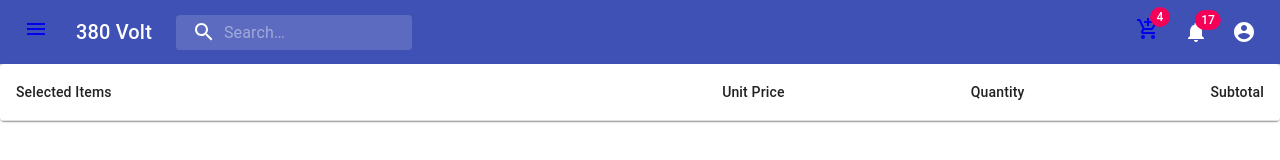
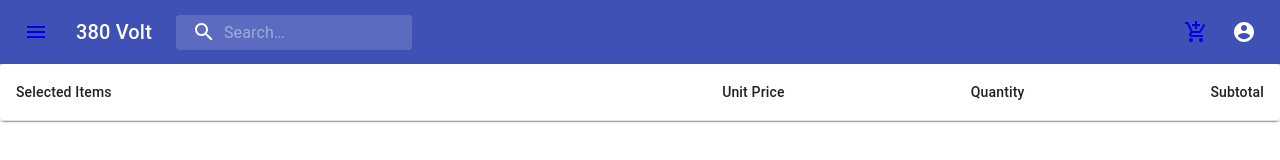
Before and after one commit to omgpiu/shop, a React (Create React App) app: page /cart in a window 1280 px wide. Shown: the top 160 px of the page. Built offline with nearby package versions, Linux system fonts and the light colour scheme.

Commit message:
Header fix

```diff
--- a/src/features/f2-cart/c1-ui/Cart.tsx
+++ b/src/features/f2-cart/c1-ui/Cart.tsx
@@ -1,15 +1,81 @@
 import React from 'react';
-import {CartTable} from '../../../test/test';
-import {useSelector} from 'react-redux';
+import {makeStyles} from '@material-ui/core/styles';
+import Table from '@material-ui/core/Table';
+import TableBody from '@material-ui/core/TableBody';
+import TableCell from '@material-ui/core/TableCell';
+import TableContainer from '@material-ui/core/TableContainer';
+import TableHead from '@material-ui/core/TableHead';
+import TableRow from '@material-ui/core/TableRow';
+import Paper from '@material-ui/core/Paper';
+import {useDispatch, useSelector} from 'react-redux';
+
+import {Button} from '@material-ui/core';
 import {getCartItems} from '../c2-bll/cart-selectors';
+import { setQuantity } from '../c2-bll/cart-reducer';
 
-export const Cart = () => {
+const useStyles = makeStyles({
+    table: {
+        minWidth: 650,
+    },
+});
 
+export const Cart: React.FC = () => {
+    const cartItems = useSelector(getCartItems)
+    const dispatch = useDispatch()
+    const increaseQuantity = (id: string, quantityToBuy: number) => {
+        dispatch(setQuantity({id, quantityToBuy}))
+    }
+    const decreaseQuantity = (id: string, quantityToBuy: number) => {
+        dispatch(setQuantity({id, quantityToBuy}))
+    }
+    const classes = useStyles();
+    return (
+        <TableContainer component={Paper}>
+            <Table className={classes.table} aria-label="simple table">
+                <TableHead>
+                    <TableRow>
+                        <TableCell>Selected Items</TableCell>
+                        <TableCell align="right"></TableCell>
+                        <TableCell align="right"></TableCell>
+                        <TableCell align="right">Unit Price</TableCell>
+                        <TableCell align="right">Quantity</TableCell>
+                        <TableCell align="right">Subtotal</TableCell>
 
-    return (
-        <div>
-            <CartTable />
-
-        </div>
-    )
+                    </TableRow>
+                </TableHead>
+                <TableBody>
+                    {cartItems.map((item) => (
+                        <TableRow key={item.id}>
+                            <TableCell component="th" scope="row">
+                                <input type='checkbox'/>
+                            </TableCell>
+                            <TableCell align="right"><img src={item.img} alt="" width={50} height={50}/></TableCell>
+                            <TableCell align="right">{item.title}</TableCell>
+                            <TableCell align="right">{item.price}</TableCell>
+                            <TableCell align="right">
+                                <div>
+                                    {item.quantityToBuy}
+                                </div>
+                                <Button variant="contained" color="primary" size='small'
+                                        onClick={(e) => {
+                                            increaseQuantity(item.id, item.quantityToBuy + 1)
+                                        }}
+                                >
+                                    Add one
+                                </Button>
+                                <Button variant="contained" color="secondary" size='small'
+                                        disabled={!item.quantityToBuy}
+                                        onClick={() => {
+                                            decreaseQuantity(item.id, item.quantityToBuy - 1)
+                                        }}>
+                                    Delete one
+                                </Button>
+                            </TableCell>
+                            <TableCell align="right">{item.price * item.quantityToBuy}</TableCell>
+                        </TableRow>
+                    ))}
+                </TableBody>
+            </Table>
+        </TableContainer>
+    );
 }
--- a/src/features/f2-cart/c2-bll/cart-selectors.ts
+++ b/src/features/f2-cart/c2-bll/cart-selectors.ts
@@ -7,8 +7,3 @@ import {useSelector} from 'react-redux';
 export const getCartItems = (state: AppRootStateType): ItemType[] => {
     return state.cart.items
 };
-// export const getQuantity = (id: string):number=> {
-//     const quantity = useSelector<AppRootStateType,ItemType[]>(state=>state.cart.items)
-//     const itemId = quantity.filter(el => el.id === id);
-//     return itemId[0].quantityToBuy
-// };
--- a/src/main/m4-common/c1-header/Header.tsx
+++ b/src/main/m4-common/c1-header/Header.tsx
@@ -11,7 +11,9 @@ import NotificationsIcon from '@material-ui/icons/Notifications';
 import MoreIcon from '@material-ui/icons/MoreVert';
 import AddShoppingCartIcon from '@material-ui/icons/AddShoppingCart';
 import {Link} from 'react-router-dom'
-import {CART_PATH, SHOP_PAGE_PATH} from "../c2-routes/Routes";
+import {CART_PATH, SHOP_PAGE_PATH} from '../c2-routes/Routes';
+import {useSelector} from 'react-redux';
+import {getCartItems} from '../../../features/f2-cart/c2-bll/cart-selectors';
 
 const useStyles = makeStyles((theme: Theme) =>
     createStyles({
@@ -80,30 +82,25 @@ const useStyles = makeStyles((theme: Theme) =>
 );
 
 export default function Header() {
+    const cartItems = useSelector(getCartItems).length
     const classes = useStyles();
     const [anchorEl, setAnchorEl] = React.useState<null | HTMLElement>(null);
     const [mobileMoreAnchorEl, setMobileMoreAnchorEl] = React.useState<null | HTMLElement>(null);
-
     const isMenuOpen = Boolean(anchorEl);
     const isMobileMenuOpen = Boolean(mobileMoreAnchorEl);
-
     const handleProfileMenuOpen = (event: React.MouseEvent<HTMLElement>) => {
         setAnchorEl(event.currentTarget);
     };
-
     const handleMobileMenuClose = () => {
         setMobileMoreAnchorEl(null);
     };
-
     const handleMenuClose = () => {
         setAnchorEl(null);
         handleMobileMenuClose();
     };
-
     const handleMobileMenuOpen = (event: React.MouseEvent<HTMLElement>) => {
         setMobileMoreAnchorEl(event.currentTarget);
     };
-
     const menuId = 'primary-search-account-menu';
     const renderMenu = (
         <Menu
@@ -132,14 +129,14 @@ export default function Header() {
             onClose={handleMobileMenuClose}
         >
             <MenuItem>
+                <Link to={CART_PATH}>
                     <IconButton aria-label="show 4 new mails" color="inherit">
-                    <Badge badgeContent={4} color="secondary">
+                        <Badge badgeContent={cartItems} color="secondary">
                             <AddShoppingCartIcon/>
 
                         </Badge>
                     </IconButton>
-                {/*<p>Shopping cart</p>*/}
-
+                </Link>
             </MenuItem>
             <MenuItem>
                 <IconButton aria-label="show 11 new notifications" color="inherit">
@@ -167,14 +164,16 @@ export default function Header() {
         <div className={classes.grow}>
             <AppBar position="static">
                 <Toolbar>
+                    <Link to={SHOP_PAGE_PATH}>
                         <IconButton
                             edge="start"
                             className={classes.menuButton}
                             color="inherit"
                             aria-label="open drawer"
                         >
-                        <Link to={SHOP_PAGE_PATH}> <MenuIcon/></Link>
+                            <MenuIcon/>
                         </IconButton>
+                    </Link>
                     <Typography className={classes.title} variant="h6" noWrap>
                         380 Volt
                     </Typography>
@@ -193,17 +192,13 @@ export default function Header() {
                     </div>
                     <div className={classes.grow}/>
                     <div className={classes.sectionDesktop}>
+                        <Link to={CART_PATH}>
                             <IconButton aria-label="show 4 new mails" color="inherit">
-                            <Badge badgeContent={4} color="secondary">
-
-                                <Link to={CART_PATH}> <AddShoppingCartIcon/></Link>
+                                <Badge badgeContent={cartItems} color="secondary">
+                                    <AddShoppingCartIcon/>
                                 </Badge>
                             </IconButton>
-                        <IconButton aria-label="show 17 new notifications" color="inherit">
-                            <Badge badgeContent={17} color="secondary">
-                                <NotificationsIcon/>
-                            </Badge>
-                        </IconButton>
+                        </Link>
                         <IconButton
                             edge="end"
                             aria-label="account of current user"
--- a/src/test/test.tsx
+++ /dev/null
@@ -1,80 +0,0 @@
-import React from 'react';
-import {makeStyles} from '@material-ui/core/styles';
-import Table from '@material-ui/core/Table';
-import TableBody from '@material-ui/core/TableBody';
-import TableCell from '@material-ui/core/TableCell';
-import TableContainer from '@material-ui/core/TableContainer';
-import TableHead from '@material-ui/core/TableHead';
-import TableRow from '@material-ui/core/TableRow';
-import Paper from '@material-ui/core/Paper';
-import {useDispatch, useSelector} from 'react-redux';
-import {getCartItems} from '../features/f2-cart/c2-bll/cart-selectors';
-import {setQuantity} from '../features/f2-cart/c2-bll/cart-reducer';
-import {Button} from '@material-ui/core';
-
-const useStyles = makeStyles({
-    table: {
-        minWidth: 650,
-    },
-});
-
-export const CartTable: React.FC = () => {
-    const cartItems = useSelector(getCartItems)
-    const dispatch = useDispatch()
-    const increaseQuantity = (id: string, quantityToBuy: number) => {
-        dispatch(setQuantity({id, quantityToBuy}))
-    }
-    const decreaseQuantity = (id: string, quantityToBuy: number) => {
-        dispatch(setQuantity({id, quantityToBuy}))
-    }
-    const classes = useStyles();
-    return (
-        <TableContainer component={Paper}>
-            <Table className={classes.table} aria-label="simple table">
-                <TableHead>
-                    <TableRow>
-                        <TableCell>Selected Items</TableCell>
-                        <TableCell align="right"></TableCell>
-                        <TableCell align="right"></TableCell>
-                        <TableCell align="right">Unit Price</TableCell>
-                        <TableCell align="right">Quantity</TableCell>
-                        <TableCell align="right">Subtotal</TableCell>
-
-                    </TableRow>
-                </TableHead>
-                <TableBody>
-                    {cartItems.map((item) => (
-                        <TableRow key={item.id}>
-                            <TableCell component="th" scope="row">
-                                <input type='checkbox'/>
-                            </TableCell>
-                            <TableCell align="right"><img src={item.img} alt="" width={50} height={50}/></TableCell>
-                            <TableCell align="right">{item.title}</TableCell>
-                            <TableCell align="right">{item.price}</TableCell>
-                            <TableCell align="right">
-                                <div>
-                                    {item.quantityToBuy}
-                                </div>
-                                <Button variant="contained" color="primary" size='small'
-                                        onClick={(e) => {
-                                            increaseQuantity(item.id, item.quantityToBuy + 1)
-                                        }}
-                                >
-                                    Add one
-                                </Button>
-                                <Button variant="contained" color="secondary" size='small'
-                                        disabled={!item.quantityToBuy}
-                                        onClick={() => {
-                                            decreaseQuantity(item.id, item.quantityToBuy - 1)
-                                        }}>
-                                    Delete one
-                                </Button>
-                            </TableCell>
-                            <TableCell align="right">{item.price * item.quantityToBuy}</TableCell>
-                        </TableRow>
-                    ))}
-                </TableBody>
-            </Table>
-        </TableContainer>
-    );
-}
```
Also changed, not shown: src/features/f2-cart/c2-bll/cart-reducer.ts (+0 -8 lines), 1 other file (tests, documents, lock files or other folders). Lines whose indentation alone changed are shown as unchanged.
